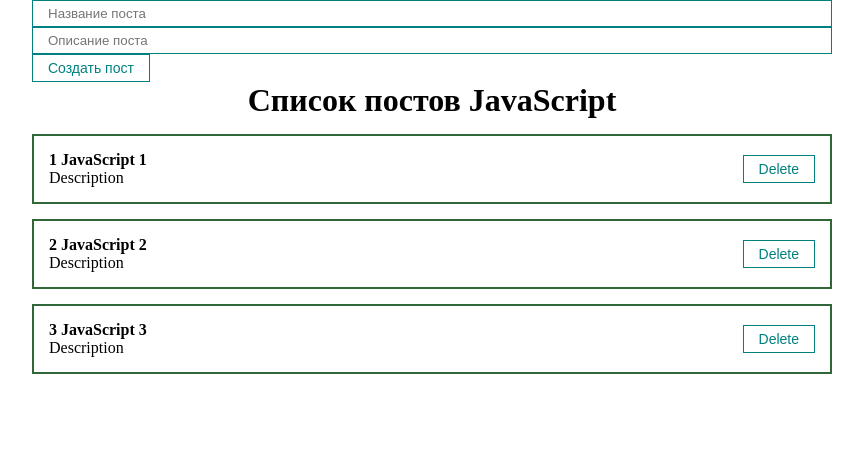
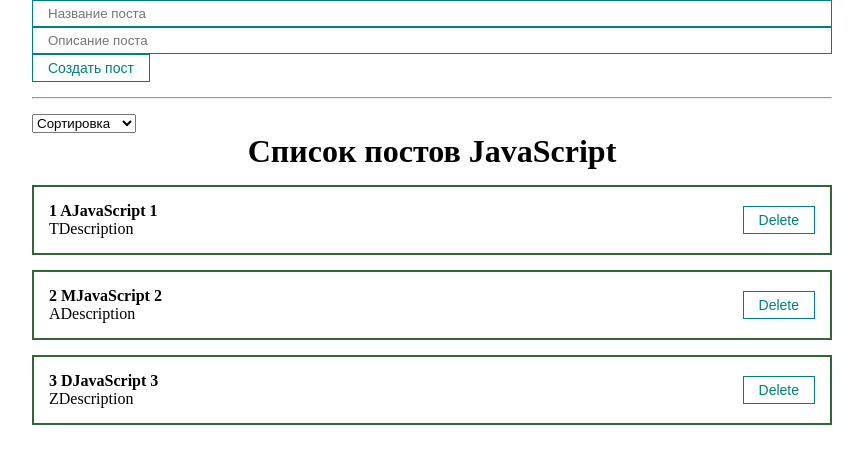
Before and after one commit to EgorBarabash200/React, a React (Create React App) app in the folder tesr_react/: page / in a window 1280 px wide. Shown: the top 464 px of the page, without its empty margins (208-1071 px from the left). Built offline with nearby package versions, Linux system fonts and the light colour scheme.

Commit message:
Всплывающее окно, сортировак select

```diff
--- a/tesr_react/src/App.js
+++ b/tesr_react/src/App.js
@@ -7,24 +7,40 @@ import PostList from "./components/PostList";
 import MyButton from "./components/UI/button/MyButton";
 import MyInput from "./components/UI/input/MyInput";
 import PostForm from "./components/PostForm";
+import MySelect from "./components/UI/select/MySelect";
 function App() {
   const [post, setPost] = useState([
-    { id: 1, title: 'JavaScript 1', body: 'Description' },
-    { id: 2, title: 'JavaScript 2', body: 'Description' },
-    { id: 3, title: 'JavaScript 3', body: 'Description' }
+    { id: 1, title: 'AJavaScript 1', body: 'TDescription' },
+    { id: 2, title: 'MJavaScript 2', body: 'ADescription' },
+    { id: 3, title: 'DJavaScript 3', body: 'ZDescription' }
   ]);
-  const createPost = (newPost) =>{
-     setPost([...post, newPost]);
+  const [selectedSort, setSelectedSort] = useState('')
+  const createPost = (newPost) => {
+    setPost([...post, newPost]);
   }
-  const removePost = (posts) =>{
+  const removePost = (posts) => {
     setPost(post.filter(element => element.id !== posts.id))
+  }
+  const sortPost = (sort) =>{
+    setSelectedSort(sort)
+    setPost([...post].sort((a, b) => a[sort].localeCompare(b[sort])))
   }
   return (
     <div className="App">
-      <PostForm create = {createPost}/>
+      <PostForm create={createPost} />
+      <hr style={{ margin: '15px 0' }}></hr>
+      <MySelect
+        value={selectedSort}
+        onChange={sortPost}
+        defultValue='Сортировка'
+        options={[
+          { value: 'title', name: 'По названию' },
+          { value: 'body', name: 'По описанию' }
+        ]}
+      />
       {post.length !== 0
-        ? <PostList remove = {removePost} post={post} title='Список постов JavaScript' />
-        : <h1 style={{textAlign: 'center'}}>Посты не найдены</h1>
+        ? <PostList remove={removePost} post={post} title='Список постов JavaScript' />
+        : <h1 style={{ textAlign: 'center' }}>Посты не найдены</h1>
       }
     </div>
   );
--- a/tesr_react/src/components/PostList.jsx
+++ b/tesr_react/src/components/PostList.jsx
@@ -2,7 +2,6 @@
 import React from "react";
 import PostItem from "./PostItem";
 const PostList = ({post, title, remove}) => {
-console.log(post);
     return (
         <div>
             <h1 style={{ textAlign: "center" }}>{title}</h1>
--- /dev/null
+++ b/tesr_react/src/components/UI/select/MySelect.jsx
@@ -0,0 +1,19 @@
+import React from 'react'
+
+const MySelect = ({options, defultValue, value, onChange}) => {
+  return (
+    <select
+    value = {value}
+    onChange = {event => onChange(event.target.value)}
+    >
+        <option disabled value="">{defultValue}</option>
+        {options.map(item =>
+            <option key={item.value} value={item.value}>
+                {item.name}
+            </option>
+        )}
+    </select>
+  )
+}
+
+export default MySelect
```
